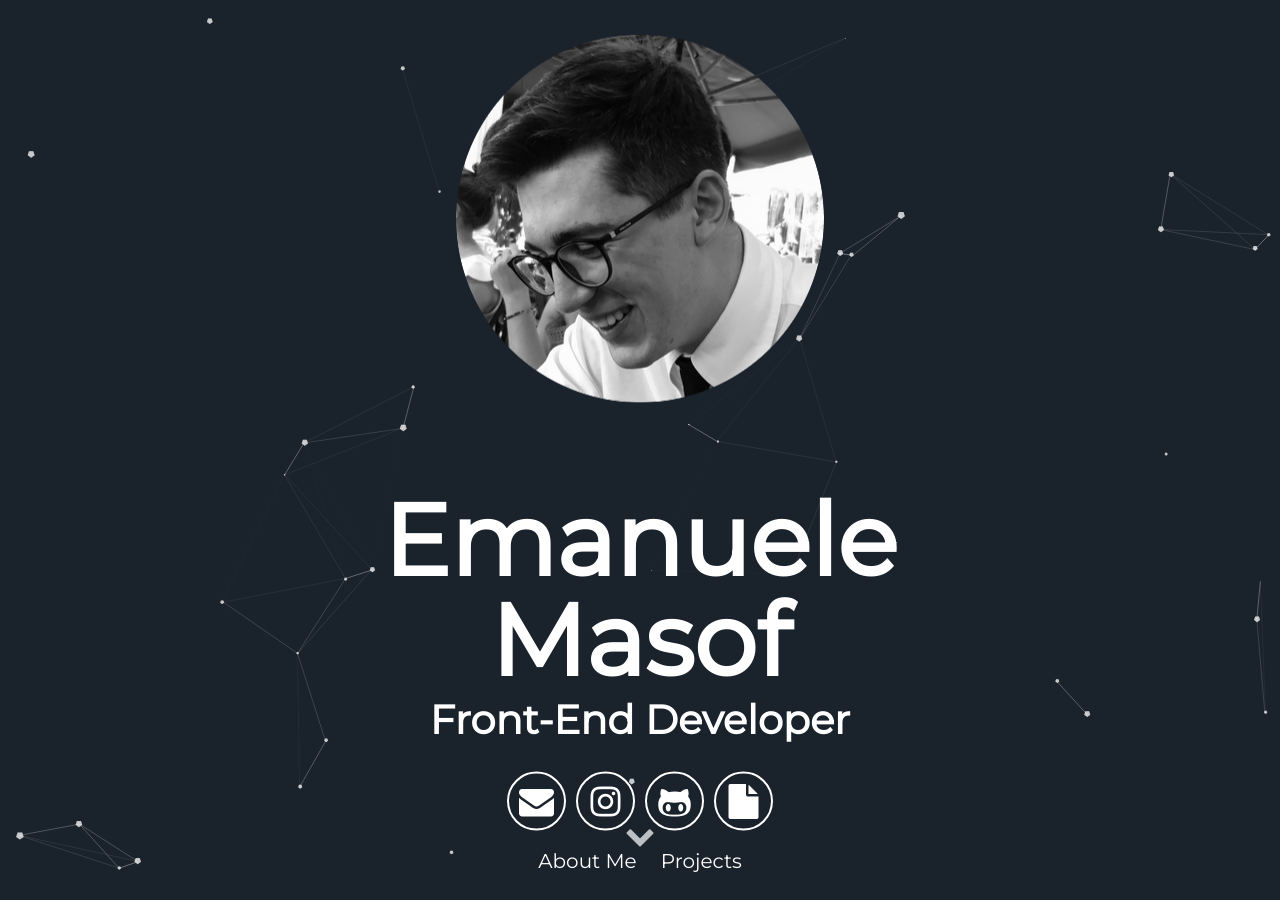
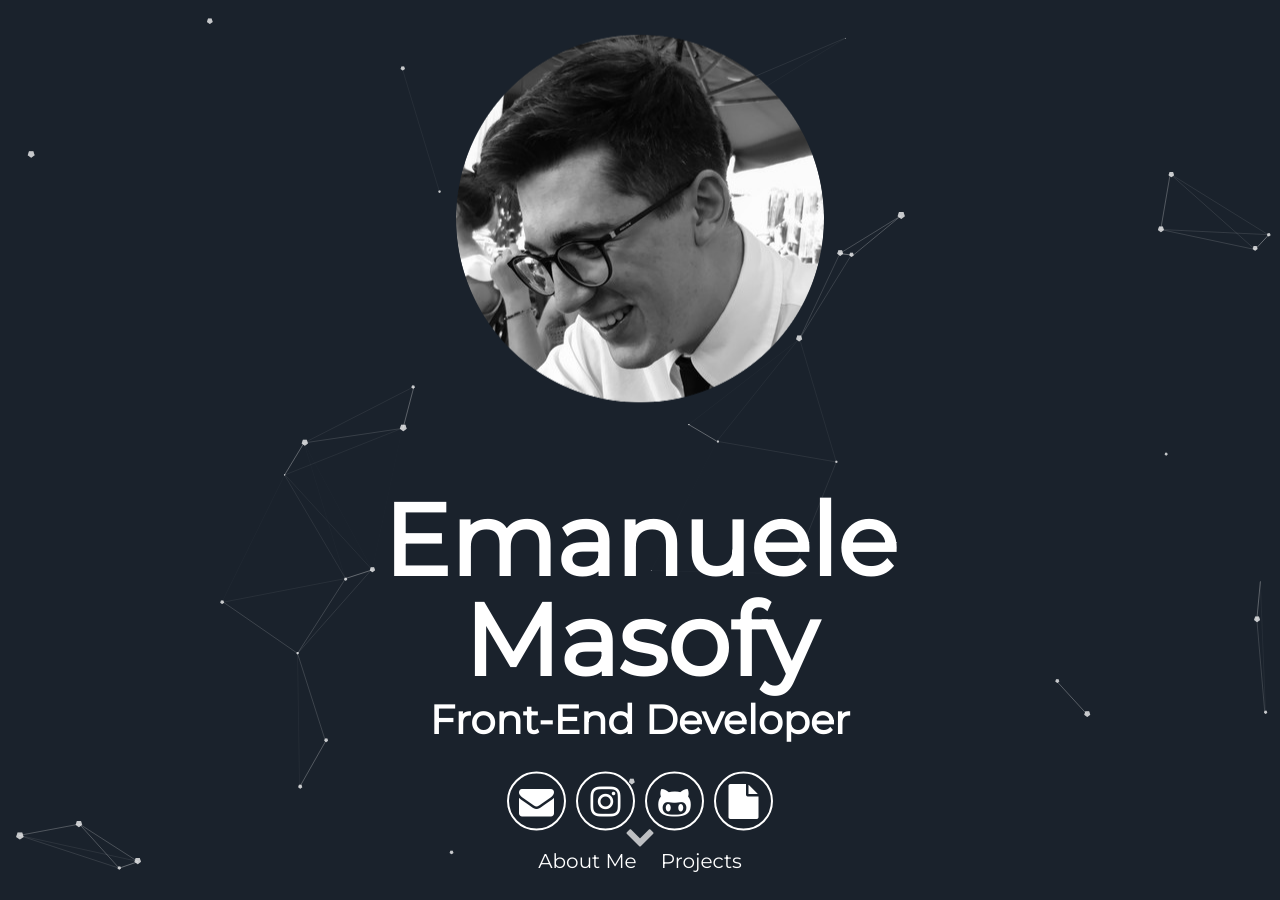
Before and after one commit to ClarkStoro/clarkstoro.github.io, a Jekyll site: the page built from index.html, in a window 1280 px wide and 900 px high. Built offline with Jekyll 4.4.1, drawn with Linux system fonts in a browser that asks for light colours.

Commit message:
Update header.html

```diff
--- a/_includes/header.html
+++ b/_includes/header.html
@@ -6,7 +6,7 @@
       </div>
     </div>
       <h1>
-        <span class="site-title">{{site.username}}f</span>
+        <span class="site-title">{{site.username}}fy</span>
         <span class="site-description">{{site.user_title}}</span>
       </h1>
       <div class="header-icons">
```
